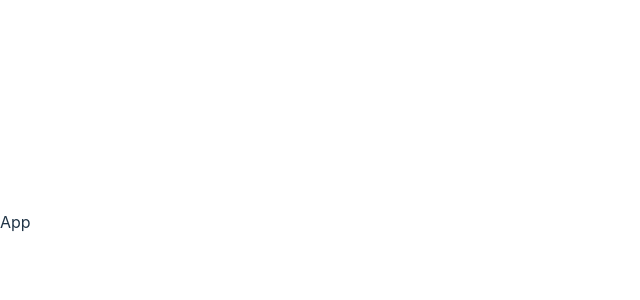
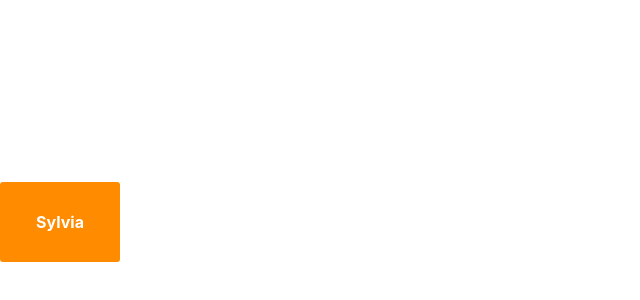
Before and after one commit to dev-sylv/EmailAuthFE, a React (Vite) app: page / in a window 1280 px wide. Shown: the part 178-478 px from the top of the page, without its empty margins (0-640 px from the left). Built offline with nearby package versions, Linux system fonts and the light colour scheme.

Commit message:
saved button interfaces

```diff
--- a/src/App.jsx
+++ b/src/App.jsx
@@ -1,8 +1,15 @@
 import React from 'react'
+import Button from './component/Button'
 
 const App = () => {
   return (
-    <div>App</div>
+    <div>
+    <Button
+    tittle= "Sylvia"
+    bg = "darkorange"
+    cc="white"
+    />
+    </div>
   )
 }
 
--- a/src/component/Button.tsx
+++ b/src/component/Button.tsx
@@ -1,11 +1,12 @@
 import React from "react";
 import styled from "styled-components";
+import { iButton } from "../types/interfaces/Interfaces";
 
-const Button = () => {
+const Button: React.FC<iButton> = ({ tittle, cc, bg }) => {
   return (
     <div>
-      <Main>
-        <Text>Button</Text>
+      <Main bg={bg} cc={cc}>
+        <Text>{tittle}</Text>
       </Main>
     </div>
   );
--- /dev/null
+++ b/src/types/interfaces/Interfaces.tsx
@@ -0,0 +1,5 @@
+export interface iButton {
+  tittle: string;
+  bg: string;
+  cc: string;
+}
```
Also changed, not shown: src/types/Interfaces.tsx (deleted), src/types/index.ts (added).
